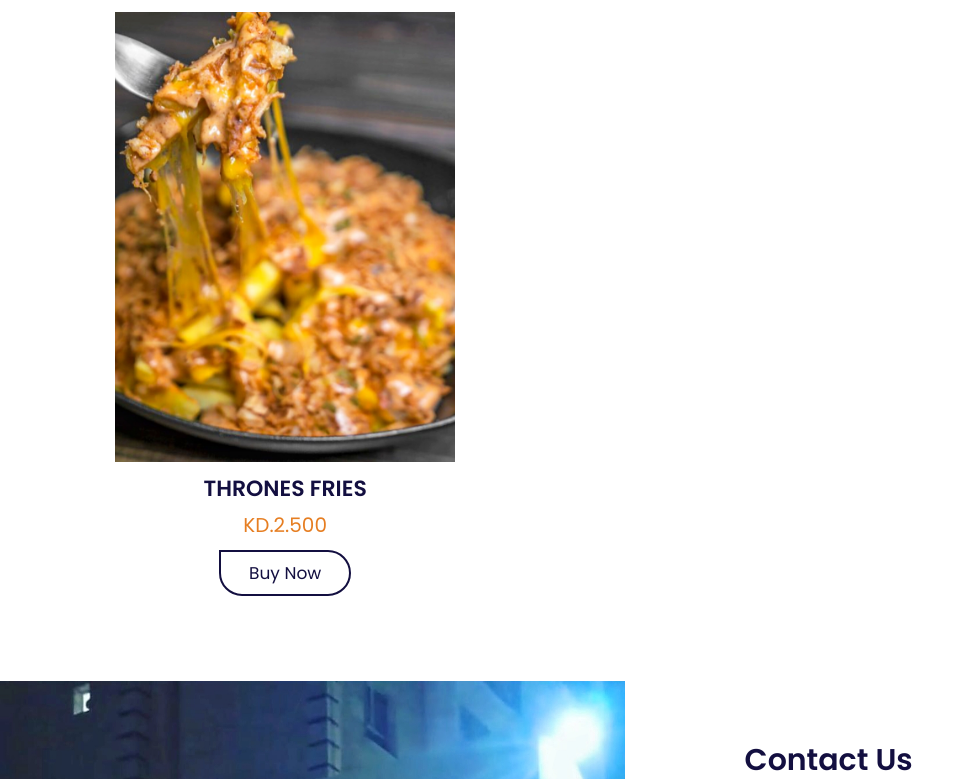
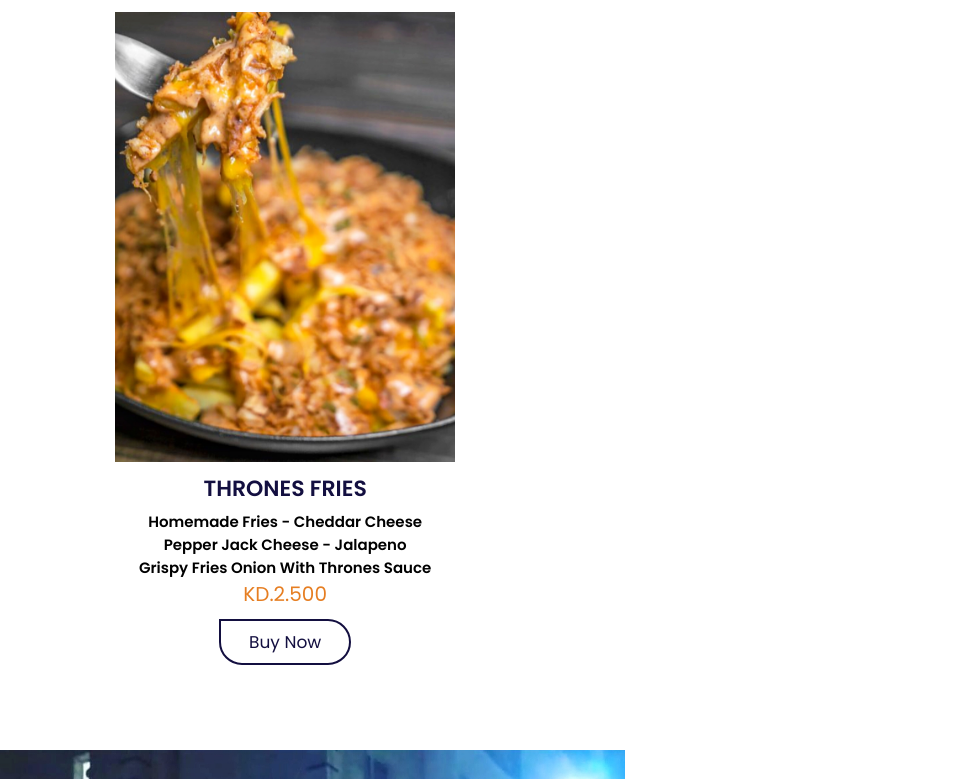
Before and after one commit to RAMBALAN-RRR/Thronesburger, a plain HTML site: page index.html in a window 1280 px wide. Shown: the part 5371-6150 px from the top of the page, without its empty margins (0-975 px from the left). Drawn offline with Linux system fonts and the light colour scheme.

Commit message:
Update index.html

```diff
--- a/index.html
+++ b/index.html
@@ -268,6 +268,8 @@
             </div>
             <div class="content">
                 <h3>DANGEROUS CHICKEN </h3>
+                 <h2>Lolorose - Fried Jalapeno</h2>
+                <h2>Fried Chicken - American Cheese with Dangerous sauce</h2>
                 <div class="amount"> KD.2.100 </div>
                 <a href="https://wa.link/jihoc4" target="_blank" class="btn">Buy Now</a>
             </div>
@@ -395,6 +397,9 @@
             </div>
             <div class="content">
                 <h3>THRONES FRIES</h3>
+                <h2>Homemade fries - Cheddar Cheese</h2>
+                <h2>Pepper Jack Cheese - Jalapeno</h2>
+                <h2>Grispy Fries Onion with Thrones sauce</h2>
                 <div class="amount"> KD.2.500 </div>
                 <a href="https://wa.link/woq5wm" target="_blank" class="btn">Buy Now</a>
             </div>
```
